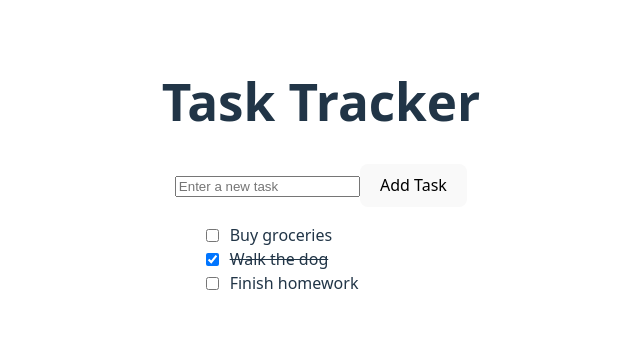
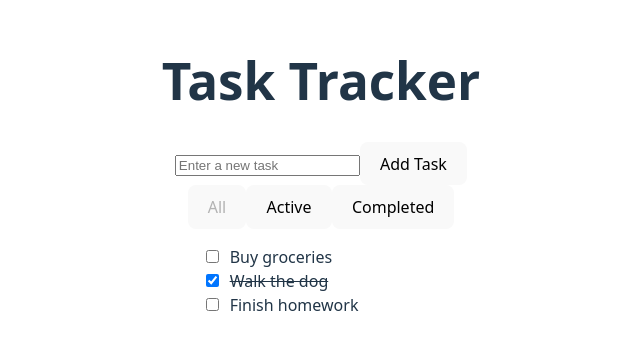
Before and after one commit to spencerdavis226/Task-Tracker-React-TypeScript, a React (Vite) app: page / in a window 1280 px wide. Shown: the part 225-574 px from the top of the page, without its empty margins (319-959 px from the left). Built offline with nearby package versions, Linux system fonts and the light colour scheme.

Commit message:
Added filtering

```diff
--- a/src/App.tsx
+++ b/src/App.tsx
@@ -2,6 +2,7 @@ import { useState } from 'react';
 import './App.css';
 import TaskList from './components/TaskList';
 import AddTask from './components/AddTask';
+import TaskFilter, { FilterOption } from './components/TaskFilter';
 
 // Define the Task interface
 interface Task {
@@ -18,6 +19,7 @@ const initialState: Task[] = [
 
 function App() {
   const [tasks, setTasks] = useState<Task[]>(initialState);
+  const [filter, setFilter] = useState<FilterOption>('all');
 
   const addTask = (title: string) => {
     const newTask: Task = {
@@ -35,11 +37,18 @@ function App() {
     setTasks(updatedTasks);
   };
 
+  const filteredTasks = tasks.filter((task) => {
+    if (filter === 'active') return !task.completed;
+    if (filter === 'completed') return task.completed;
+    return true;
+  });
+
   return (
     <div>
       <h1>Task Tracker</h1>
       <AddTask addTask={addTask} />
-      <TaskList tasks={tasks} toggleTask={toggleTask} />
+      <TaskFilter currentFilter={filter} setFilter={setFilter} />
+      <TaskList tasks={filteredTasks} toggleTask={toggleTask} />
     </div>
   );
 }
--- /dev/null
+++ b/src/components/TaskFilter.tsx
@@ -0,0 +1,36 @@
+export type FilterOption = 'all' | 'active' | 'completed';
+
+interface TaskFilterProps {
+  currentFilter: FilterOption;
+  setFilter: (filter: FilterOption) => void;
+}
+
+const TaskFilter: React.FC<TaskFilterProps> = ({
+  currentFilter,
+  setFilter,
+}) => {
+  return (
+    <div>
+      <button
+        onClick={() => setFilter('all')}
+        disabled={currentFilter === 'all'}
+      >
+        All
+      </button>
+      <button
+        onClick={() => setFilter('active')}
+        disabled={currentFilter === 'active'}
+      >
+        Active
+      </button>
+      <button
+        onClick={() => setFilter('completed')}
+        disabled={currentFilter === 'completed'}
+      >
+        Completed
+      </button>
+    </div>
+  );
+};
+
+export default TaskFilter;
```
